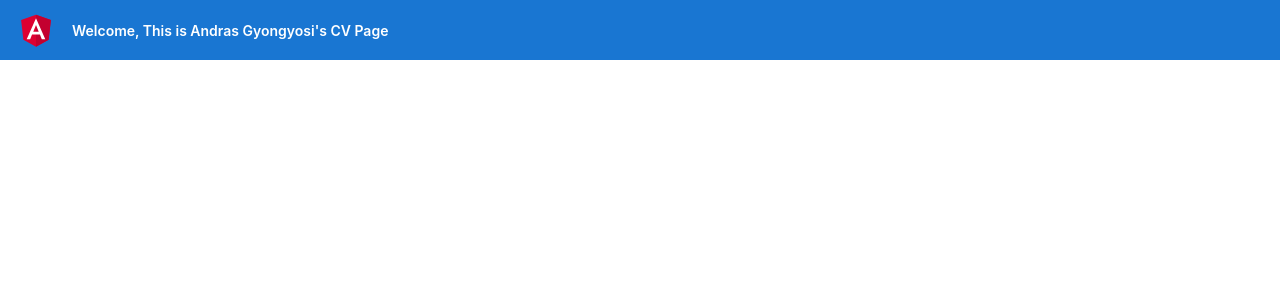
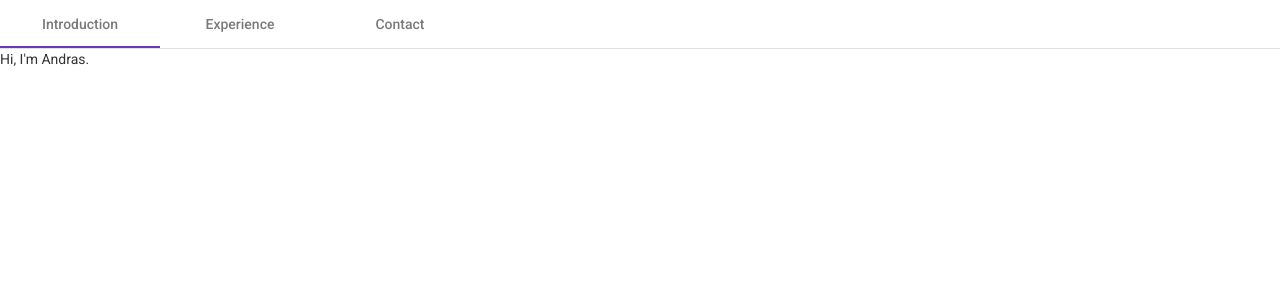
Before and after one commit to onba/generated_resume, an Angular app: page / in a window 1280 px wide. Shown: the top 300 px of the page. Built offline with nearby package versions, Linux system fonts and the light colour scheme.

Commit message:
add material tabs

```diff
--- a/angular.json
+++ b/angular.json
@@ -30,6 +30,7 @@
               "src/assets"
             ],
             "styles": [
+              "./node_modules/@angular/material/prebuilt-themes/deeppurple-amber.css",
               "src/styles.css"
             ],
             "scripts": []
@@ -97,6 +98,7 @@
               "src/assets"
             ],
             "styles": [
+              "./node_modules/@angular/material/prebuilt-themes/deeppurple-amber.css",
               "src/styles.css"
             ],
             "scripts": []
--- a/package.json
+++ b/package.json
@@ -11,10 +11,12 @@
   "private": true,
   "dependencies": {
     "@angular/animations": "~12.1.1",
+    "@angular/cdk": "^12.1.1",
     "@angular/common": "~12.1.1",
     "@angular/compiler": "~12.1.1",
     "@angular/core": "~12.1.1",
     "@angular/forms": "~12.1.1",
+    "@angular/material": "^12.1.1",
     "@angular/platform-browser": "~12.1.1",
     "@angular/platform-browser-dynamic": "~12.1.1",
     "@angular/router": "~12.1.1",
--- a/src/app/app.component.html
+++ b/src/app/app.component.html
@@ -304,8 +304,8 @@
   }
 </style>
 
-<!-- Toolbar -->
-<div class="toolbar" role="banner">
+<!-- Toolbar
+<div class="toolbar">
   <img
     width="40"
     alt="Angular Logo"
@@ -313,5 +313,13 @@
   />
   <span>Welcome, This is Andras Gyongyosi's CV Page</span>
 
+</div> -->
+<div>
+  <mat-tab-group>
+    <mat-tab label="Introduction"> Hi, I'm Andras. </mat-tab>
+    <mat-tab label="Experience"> I have 8 grades at primary school. </mat-tab>
+    <mat-tab label="Contact"> Email: gyongy96@gmail.com </mat-tab>
+  </mat-tab-group>
+</div>
 
 <router-outlet></router-outlet>
--- a/src/app/app.component.ts
+++ b/src/app/app.component.ts
@@ -1,4 +1,5 @@
 import { Component } from '@angular/core';
+import {MatTabsModule} from '@angular/material/tabs';
 
 @Component({
   selector: 'app-root',
--- a/src/app/app.module.ts
+++ b/src/app/app.module.ts
@@ -3,6 +3,8 @@
 
 import { AppRoutingModule } from './app-routing.module';
 import { AppComponent } from './app.component';
+import { BrowserAnimationsModule } from '@angular/platform-browser/animations';
+import { MatTab, MatTabsModule } from '@angular/material/tabs';
 
 @NgModule({
   declarations: [
@@ -10,7 +12,9 @@
   ],
   imports: [
     BrowserModule,
-    AppRoutingModule
+    AppRoutingModule,
+    BrowserAnimationsModule,
+    MatTabsModule
   ],
   providers: [],
   bootstrap: [AppComponent]
--- a/src/index.html
+++ b/src/index.html
@@ -6,8 +6,11 @@
   <base href="/">
   <meta name="viewport" content="width=device-width, initial-scale=1">
   <link rel="icon" type="image/x-icon" href="favicon.ico">
+  <link rel="preconnect" href="https://fonts.gstatic.com">
+  <link href="https://fonts.googleapis.com/css2?family=Roboto:wght@300;400;500&display=swap" rel="stylesheet">
+  <link href="https://fonts.googleapis.com/icon?family=Material+Icons" rel="stylesheet">
 </head>
-<body>
+<body class="mat-typography">
   <app-root></app-root>
 </body>
 </html>
--- a/src/styles.css
+++ b/src/styles.css
@@ -1 +1,4 @@
 /* You can add global styles to this file, and also import other style files */
+
+html, body { height: 100%; }
+body { margin: 0; font-family: Roboto, "Helvetica Neue", sans-serif; }
```
Also changed, not shown: 2 other files (tests, documents, lock files or other folders).
